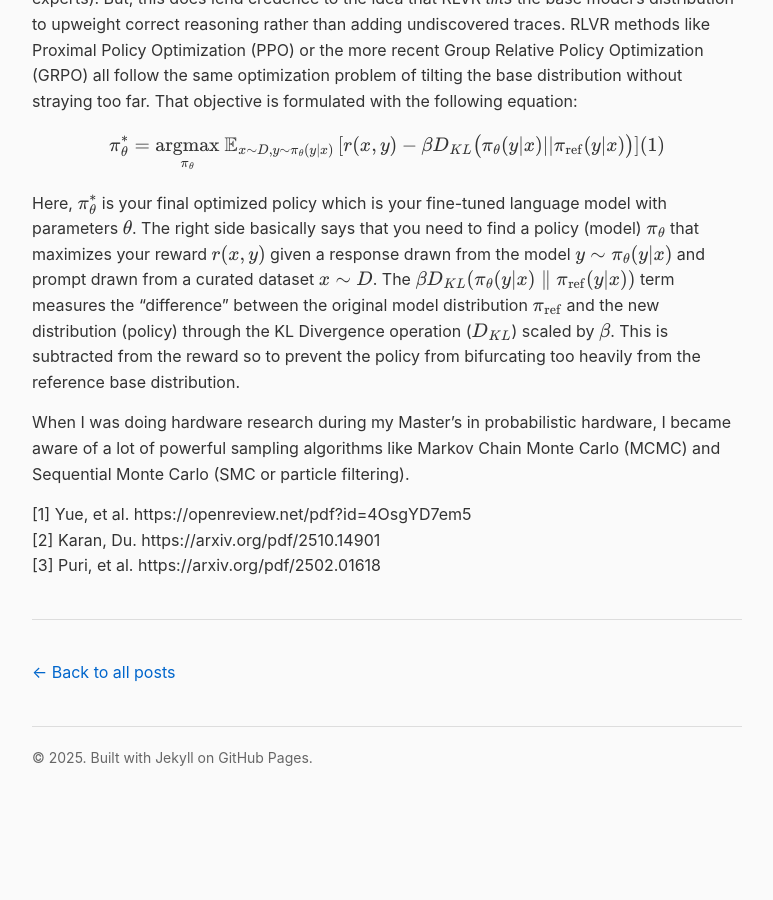
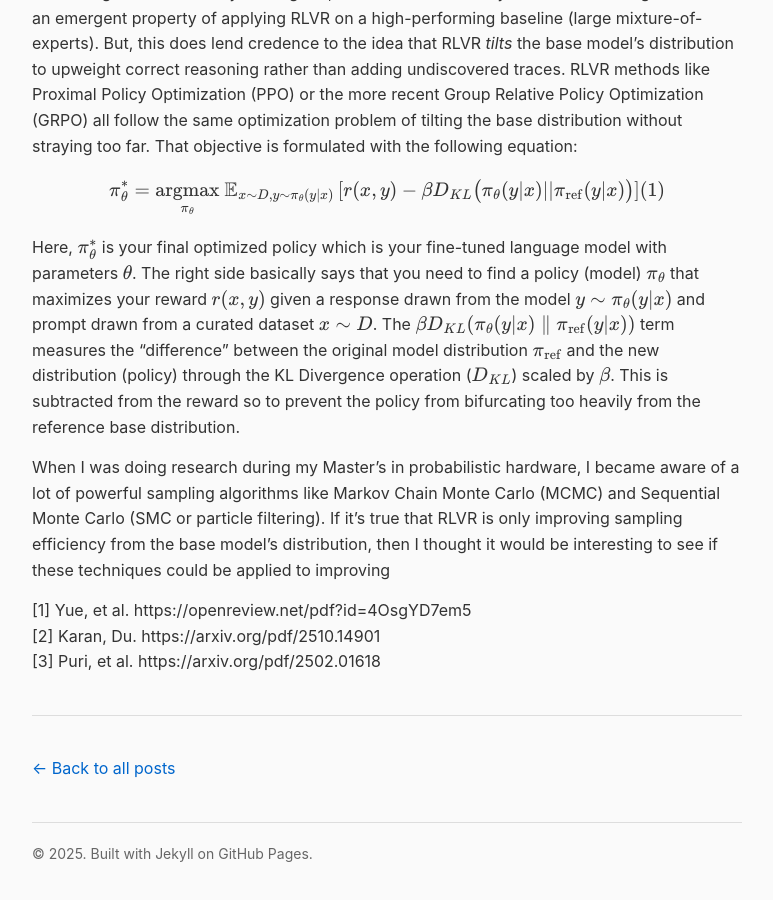
Before and after one commit to roshanwariar/roshanwariar.github.io, a Jekyll site: the page built from _posts/2025-12-8-pita.md, in a window 1280 px wide and 900 px high, scrolled down 1909 px. Shown: the whole window, without its empty margins (253-1026 px from the left). Built offline with Jekyll 4.4.1, drawn with Linux system fonts in a browser that asks for light colours; before the commit the page ends 2713 px from its top, so only the background shows below that; some of the changed text lies outside the part shown.

Commit message:
Update 2025-12-8-pita.md

```diff
--- a/_posts/2025-12-8-pita.md
+++ b/_posts/2025-12-8-pita.md
@@ -1,6 +1,6 @@
 ---
 layout: post
-title: "PISA - Probabilistic Inference-time Scaling Algorithm For LLM Reasoning"
+title: "PISA - Probabilistic Inference-time Scaling Algorithm For Extending Language Model Reasoning"
 date: 2025-12-8
 image:
 ---
@@ -21,7 +21,7 @@
 
 Here, \$\pi_{\theta}^{*}\$ is your final optimized policy which is your fine-tuned language model with parameters \$\theta\$. The right side basically says that you need to find a policy (model) \$\pi_{\theta}\$ that maximizes your reward \$r(x,y)\$ given a response drawn from the model \$y\sim\pi_{\theta}(y\|x)\$ and prompt drawn from a curated dataset \$x\sim D\$. The \$\beta D_{KL}(\pi_{\theta}(y\|x)\parallel\pi_{\text{ref}}(y\|x))\$ term measures the "difference" between the original model distribution \$\pi_{\text{ref}}\$ and the new distribution (policy) through the KL Divergence operation (\$D_{KL}\$) scaled by \$\beta\$. This is subtracted from the reward so to prevent the policy from bifurcating too heavily from the reference base distribution.
 
-When I was doing hardware research during my Master's in probabilistic hardware, I became aware of a lot of powerful sampling algorithms like Markov Chain Monte Carlo (MCMC) and Sequential Monte Carlo (SMC or particle filtering).
+When I was doing research during my Master's in probabilistic hardware, I became aware of a lot of powerful sampling algorithms like Markov Chain Monte Carlo (MCMC) and Sequential Monte Carlo (SMC or particle filtering). If it's true that RLVR is only improving sampling efficiency from the base model's distribution, then I thought it would be interesting to see if these techniques could be applied to improving
 
 [1] Yue, et al. https://openreview.net/pdf?id=4OsgYD7em5<br>
 [2] Karan, Du. https://arxiv.org/pdf/2510.14901<br>
```
